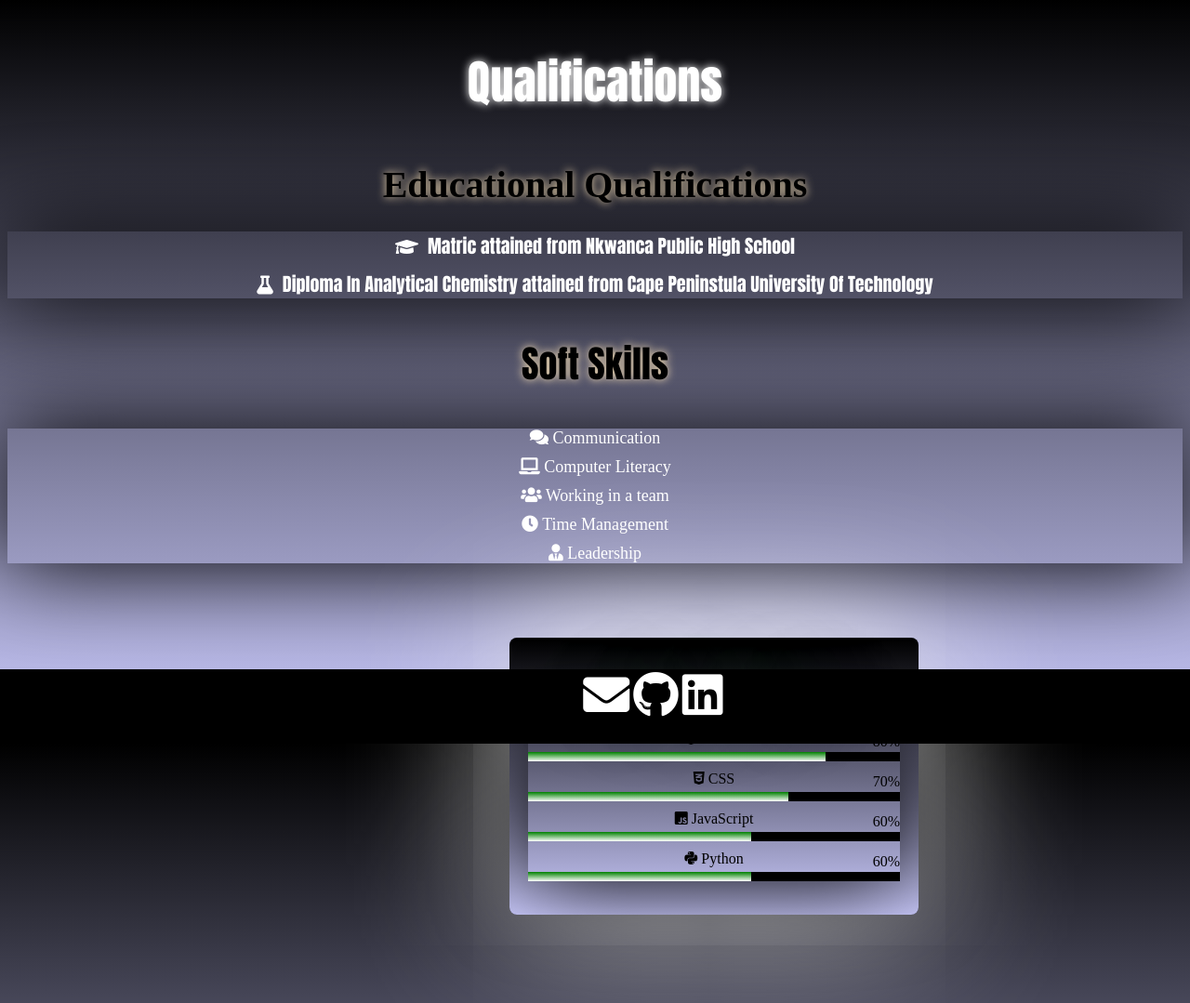
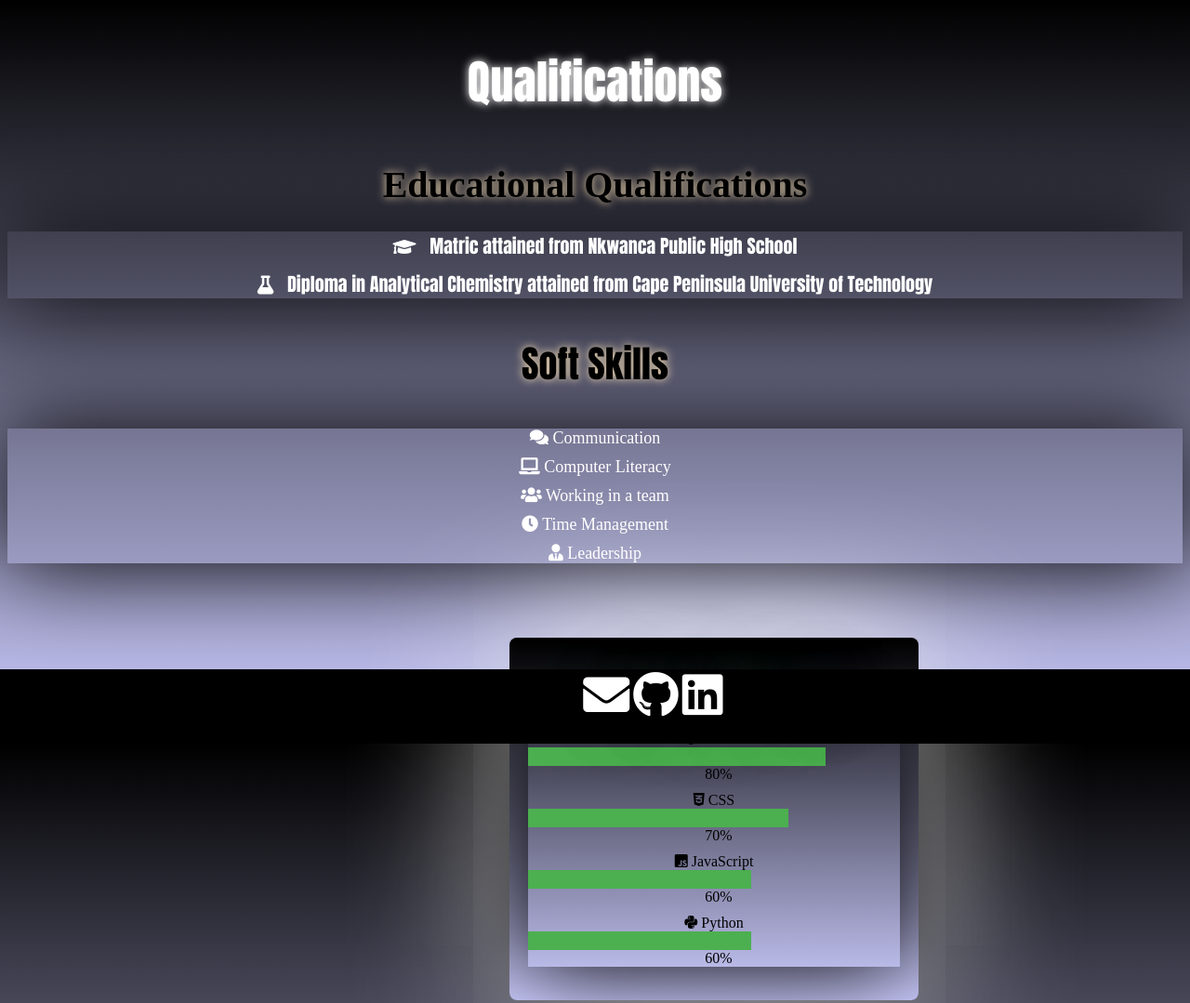
Before and after one commit to GcobaniKula/My-Portfolio-final, a plain HTML site: page Qualifications.html in a window 1280 px wide. Shown: the top 1079 px of the page at 93% size. Drawn offline with Linux system fonts and the light colour scheme.

Commit message:
Fixed errors

```diff
--- a/Qualifications.html
+++ b/Qualifications.html
@@ -5,26 +5,40 @@
     <meta name="viewport" content="width=device-width, initial-scale=1.0">
     <link rel="stylesheet" href="style.css">
     <link rel="stylesheet" href="https://cdnjs.cloudflare.com/ajax/libs/font-awesome/5.15.4/css/all.min.css" integrity="sha512-..." crossorigin="anonymous" referrerpolicy="no-referrer" />
-    <link rel="stylesheet" href="https://cdnjs.cloudflare.com/ajax/libs/font-awesome/5.15.4/css/all.min.css">
+    <title>Qualifications</title>
+    <style>
+        .progress-bar {
+            height: 20px;
+            background-color: #4caf50;
+            width: 0%;
+            transition: width 0.1s;
+        }
 
-    <link rel="stylesheet" href="https://cdnjs.cloudflare.com/ajax/libs/font-awesome/5.15.4/css/all.min.css"> <!-- Font Awesome CSS -->
-    <title>Qualifications</title>
+        .progress-percent {
+            margin-left: 10px;
+        }
+
+        #html-progress { width: 80%; }
+        #css-progress { width: 70%; }
+        #js-progress { width: 60%; }
+        #python-progress { width: 60%; }
+    </style>
 </head>
 <body>
-    <head >
+    <header>
         <p id="head-of-Quali">Qualifications</p>
+    </header>
 
-    </head>
     <div id="p-q">
         <h1 id="h-ed">Educational Qualifications</h1>
         <ul>
-            <li><i class="fas fa-graduation-cap icon"></i>Matric attained from Nkwanca Public High School</li>
-            <li><i class="fas fa-flask icon"></i>Diploma In Analytical Chemistry attained from Cape Peninstula University Of Technology</li>
+            <li><i class="fas fa-graduation-cap icon"></i> Matric attained from Nkwanca Public High School</li>
+            <li><i class="fas fa-flask icon"></i> Diploma in Analytical Chemistry attained from Cape Peninsula University of Technology</li>
         </ul>
     </div>
 
-
-    <div id="box-soft"><h3>Soft Skills</h3>
+    <div id="box-soft">
+        <h3>Soft Skills</h3>
         <ul class="skill-list">
             <li><i class="fas fa-comments"></i> Communication</li>
             <li><i class="fas fa-laptop"></i> Computer Literacy</li>
@@ -41,38 +55,32 @@
                 <i class="fab fa-html5"></i> HTML
                 <div class="progress">
                     <div class="progress-bar" id="html-progress"></div>
-              <span class="progress-percent" id="html-percent">0%</span>
+                    <span class="progress-percent">80%</span>
                 </div>
             </li>
             <li>
                 <i class="fab fa-css3-alt"></i> CSS
                 <div class="progress">
                     <div class="progress-bar" id="css-progress"></div>
-              <span class="progress-percent" id="css-percent">0%</span>
+                    <span class="progress-percent">70%</span>
                 </div>
             </li>
             <li>
                 <i class="fab fa-js-square"></i> JavaScript
                 <div class="progress">
                     <div class="progress-bar" id="js-progress"></div>
-              <span class="progress-percent" id="js-percent">0%</span>
+                    <span class="progress-percent">60%</span>
                 </div>
             </li>
             <li>
                 <i class="fab fa-python"></i> Python
                 <div class="progress">
                     <div class="progress-bar" id="python-progress"></div>
-              <span class="progress-percent" id="python-percent">0%</span>
+                    <span class="progress-percent">60%</span>
                 </div>
             </li>
         </ul>
     </div>
-
-
-
-
-
-
 
     <footer id="foot-box">
         <div>
@@ -80,9 +88,6 @@
             <a href="https://github.com/GcobaniKula" target="_blank" class="footer-icon"><i class="fab fa-github"></i></a>
             <a href="https://www.linkedin.com/feed/" target="_blank" class="footer-icon"><i class="fab fa-linkedin"></i></a>
         </div>
-
     </footer>
-
-            <script src="script.js"></script>
 </body>
 </html>
--- a/script.js
+++ /dev/null
@@ -1,67 +0,0 @@
-// Function to simulate loading progress for each skill
-function startLoading() {
-    // Skill: HTML
-    var htmlProgress = document.getElementById("html-progress");
-    var htmlPercent = document.getElementById("html-percent");
-    var htmlWidth = 0;
-    var htmlId = setInterval(htmlFrame, 10);
-    function htmlFrame() {
-      if (htmlWidth >= 80) {
-        clearInterval(htmlId);
-      } else {
-        htmlWidth++;
-        htmlProgress.style.width = htmlWidth + '%';
-        htmlPercent.textContent = htmlWidth + '%';
-      }
-    }
-
-    // Skill: CSS
-    var cssProgress = document.getElementById("css-progress");
-    var cssPercent = document.getElementById("css-percent");
-    var cssWidth = 0;
-    var cssId = setInterval(cssFrame, 10);
-    function cssFrame() {
-      if (cssWidth >= 70) {
-        clearInterval(cssId);
-      } else {
-        cssWidth++;
-        cssProgress.style.width = cssWidth + '%';
-        cssPercent.textContent = cssWidth + '%';
-      }
-    }
-
-    // Skill: JavaScript
-    var jsProgress = document.getElementById("js-progress");
-    var jsPercent = document.getElementById("js-percent");
-    var jsWidth = 0;
-    var jsId = setInterval(jsFrame, 10);
-    function jsFrame() {
-      if (jsWidth >= 60) {
-        clearInterval(jsId);
-      } else {
-        jsWidth++;
-        jsProgress.style.width = jsWidth + '%';
-        jsPercent.textContent = jsWidth + '%';
-      }
-    }
-
-    // Skill: Python
-    var pythonProgress = document.getElementById("python-progress");
-    var pythonPercent = document.getElementById("python-percent");
-    var pythonWidth = 0;
-    var pythonId = setInterval(pythonFrame, 10);
-    function pythonFrame() {
-      if (pythonWidth >= 60) {
-        clearInterval(pythonId);
-      } else {
-        pythonWidth++;
-        pythonProgress.style.width = pythonWidth + '%';
-        pythonPercent.textContent = pythonWidth + '%';
-      }
-    }
-  }
-
-  // Start loading animation when the page loads
-  window.onload = function() {
-    startLoading();
-  };
--- a/style.css
+++ b/style.css
@@ -246,29 +246,17 @@ ul {
   font-size: large;
 }
 
-.progress {
-  width: 100%;
-  height: 10px;
-  background-color: black;
-  margin-top: 5px;
-  position: relative;
-}
-
 .progress-bar {
- height: 100%;
- background:linear-gradient(green,white);
- background-repeat: no-repeat;
- background-attachment: fixed;
-
+  height: 20px;
+  background-color: #4caf50;
   width: 0%;
-  transition: width 0.5s ease;
+  transition: width 0.1s;
 }
 
 .progress-percent {
-  position: absolute;
-  top: -20px;
-  right: 0;
+  margin-left: 10px;
 }
+
 
 li {
   margin-bottom: 10px;
```
Also changed, not shown: introduction.html (+4 -2 lines), picture.png (deleted). Lines whose indentation alone changed are shown as unchanged.
